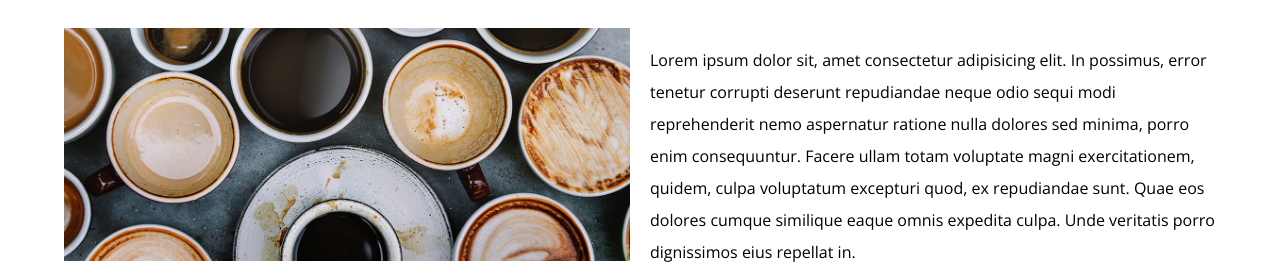
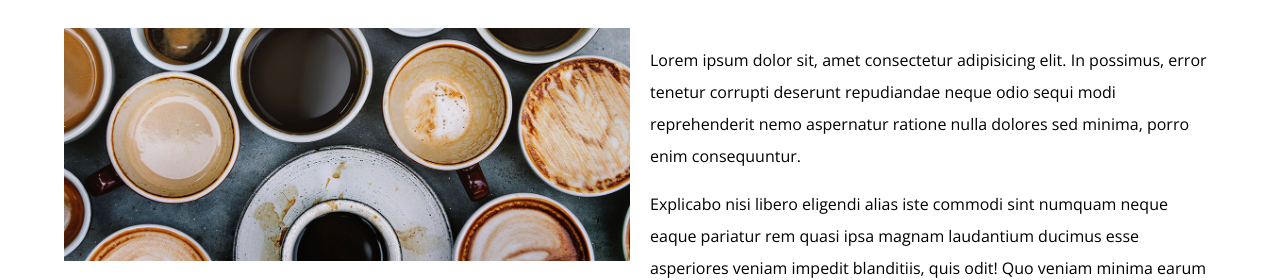
Before and after one commit to BjoseAntonio/BlogCafe, a plain HTML site: page nosotros.html in a window 1280 px wide. Shown: the part 674-954 px from the top of the page. Drawn offline with nearby package versions, Linux system fonts and the light colour scheme.

```diff
--- a/nosotros.html
+++ b/nosotros.html
@@ -41,7 +41,6 @@
         </div>
         <div class="sobre-nosotros__texto">
             <p>Lorem ipsum dolor sit, amet consectetur adipisicing elit. In possimus, error tenetur corrupti deserunt repudiandae neque odio sequi modi reprehenderit nemo aspernatur ratione nulla dolores sed minima, porro enim consequuntur.
-            Facere ullam totam voluptate magni exercitationem, quidem, culpa voluptatum excepturi quod, ex repudiandae sunt. Quae eos dolores cumque similique eaque omnis expedita culpa. Unde veritatis porro dignissimos eius repellat in.
             </p>
             <p>Explicabo nisi libero eligendi alias iste commodi sint numquam neque eaque pariatur rem quasi ipsa magnam laudantium ducimus esse asperiores veniam impedit blanditiis, quis odit! Quo veniam minima earum tenetur.
                 Nihil laudantium fugiat sint dicta, rem natus quas officia. Fugiat perspiciatis dolores nulla. Hic laboriosam dolor distinctio sed harum dolores delectus suscipit? Repudiandae cupiditate provident sapiente necessitatibus reprehenderit est corrupti.</p>
```
